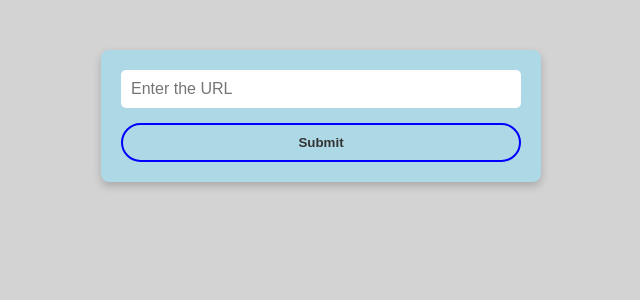
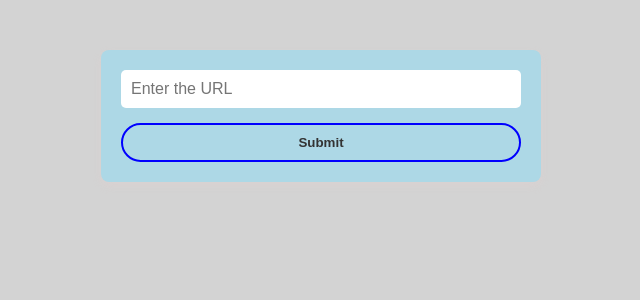
Before and after one commit to Nikhil-Gupta67/Url_Sort, a Django app: page / in a window 1280 px wide. Shown: the top 300 px of the page, without its empty margins (319-959 px from the left). Run offline with Django 5.2, Linux system fonts and the light colour scheme.

Commit message:
Upadted the css

```diff
--- a/templates/index.html
+++ b/templates/index.html
@@ -21,7 +21,7 @@
         padding: 20px;
         border-radius: 8px;
         background-color: lightblue;
-        box-shadow: 0 4px 8px rgba(0, 0, 0, 0.2);
+        box-shadow: 0 4px 8px rgba(245, 207, 207, 0.2);
       }
       input[type="text"] {
         padding: 10px;
```
